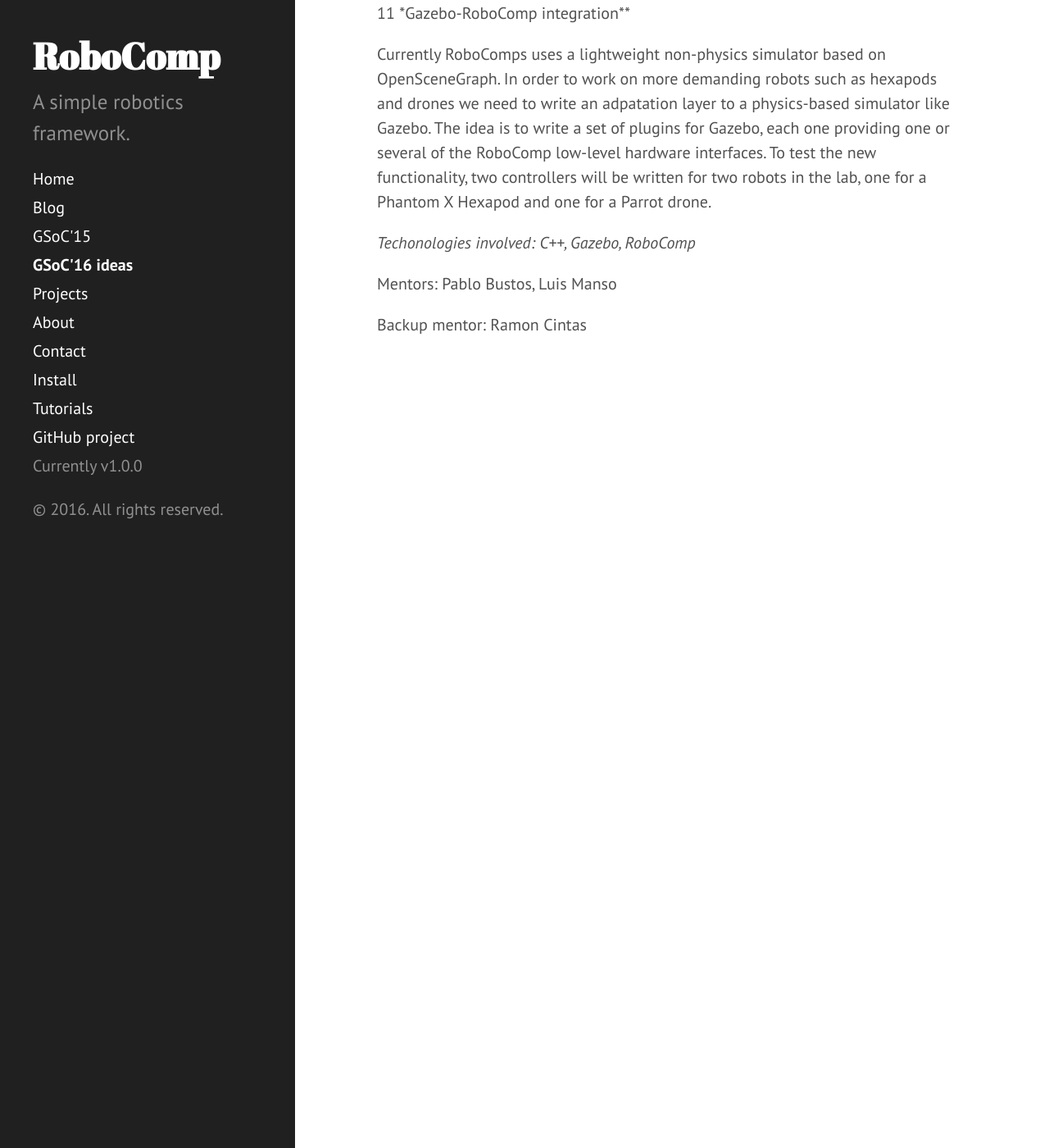
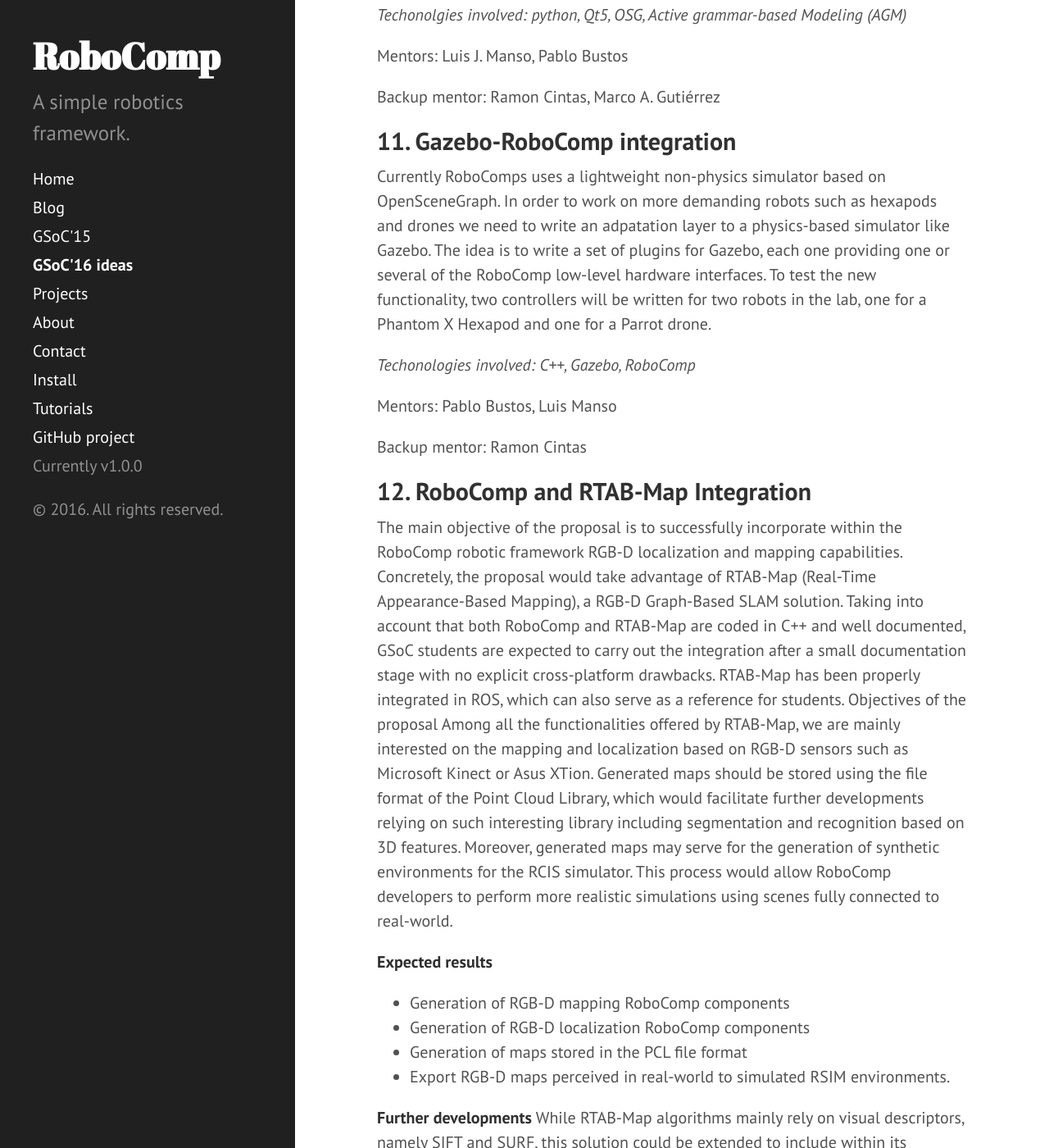
Before and after one commit to robocomp/website, a Jekyll site: the page built from GSoC_2016.md, in a window 1280 px wide and 1400 px high, scrolled down 6099 px. Shown: the whole window at 82% size. Built offline with Jekyll 4.4.1, drawn with Linux system fonts in a browser that asks for light colours; Markdown is read by kramdown in place of the engine named in the settings; some of the changed text lies outside the part shown.

Commit message:
Update GSoC_2016.md

```diff
--- a/GSoC_2016.md
+++ b/GSoC_2016.md
@@ -4,13 +4,13 @@
 permalink: /gsoc-2016-ideas/
 ---
 
-**RoboComp’s DSL based code generator**
+# RoboComp’s DSL based code generator
 
 RoboComp’s components are automatically generated using a tool named robocompdsl which takes as input a text file written in a domain-specific language (DSL) named (Component Description Specific Language). These files describe several characteristics of the components such as the network connections to other components, the programming language in which it is going to be written (currently C++ and Python languages are supported), the kind of user interface it will have (if any) and other options such as if the component will make use of third-party libraries. Given a CDSL file and a path, robocompdsl generates a source code tree ready to be compiled for the component described in the file. In this source code tree there are files which the user will not need to modify (these are called generic files) and files in which the user is supposed to type the code (specific files). Once a component has been generated, only generic files are overwritten upon re-generation, new specific files are created with an additional ‘.new’ extension. This tool allows users to create components very quickly, avoids frequent errors and contributes to keep high quality coding standards.
 
 Despite the undeniable benefits brought by robocompdsl, there are some important updates to make and new features to introduce. This is one of the goals of this GSoC’16 proposal. In particular, we propose these first three new features:
 
-1. **Qt5 and ROS support**
+## 1. Qt5 and ROS support
 
 Qt5 support. Currently only Qt4, both in C++ and Python, are supported. Supporting Qt5 would be interesting because the new version of the library is now quite mature, has new features and someday Qt4 will be outdated. Also, there is already support for Qt5 in Python through PyQt5. The work needed for this activity will deal with the necessary modifications in the DSL parsing and code generation.
 
@@ -22,7 +22,7 @@
 Backup mentor: Marco A. Gutiérrez
 
 
-2 **Javascript support**
+## 2. Javascript support
 
 NodeJS component code generation. An interesting diversion from current robotics technologies based on C++ and Python would be the use of Javascript as the language to code some highly concurrent components. Most components combine push-pull and RPC communication models to talk to other components in their graph of processes. Additionally, several more threads are normally used to handle the component’s internal workings. In this activity, the code generator will be extended to include Javascript running in a server as a new target language for components. The main restriction here is that ZeroC releases a version of the Ice middleware running on Node, since the web browser version is already out.
 
@@ -32,7 +32,7 @@
 
 Backup mentor: Marco A. Gutiérrez
 
-3 **Automatic code generation for State Machines**
+## 3. Automatic code generation for State Machines
 
 Currently, the code generator only generates code for the generic part of the component, including the communications middleware and the binary building machinery. In this activity we want to extend  robocompdsl to allow for the specification of a state machine, as the computing model driving the specific functionality of the component. The component definition language will now include instructions to define a set of states and transitions between them, so a functioning machine using Qt State Machine Framework is automatically instantiated when generated.
 
@@ -43,7 +43,7 @@
 
 **Now focusing on other interesting improvements within RoboComp's inner workings:**
 
-4 **Facilitating the deployment of RoboComp on different platforms**
+## 4. Facilitating the deployment of RoboComp on different platforms
 
 Deployment of a complex framework on different, heterogeneous platforms is always a difficult problem. Also, horizontally scaling the deployment of components when more computational resources are needed is also a complicated issue. The idea of this activity is to ease the deployment of the Robocomp framework within several different platforms and to provide tools to decouple the logical graph of processes from the underlying hardware. In order to achieve that the thing needed to be done are:
 
@@ -58,7 +58,7 @@
 
 Backup Mentors: Luis J. Manso
 
-5 **Automating the uploading of binary files for git-annex**
+## 5. Automating the uploading of binary files for git-annex
 
 The process of uploading binary files to git-annex is currently a tedious task and it ends up with developers trying to avoid the use of this tool and looking for alternatives to store binary files. A new alternative needs to be developed ether having a specific tool for that automates the addition of new bin files to git-annex or switching to a new tool that takes care of the binary files. First a tedious research in current alternatives and or proper solutions to the git-annex problem should be discussed. After the community selects one among the proposed solutions this must be implemented by the student and all previous binaries should be ported to the new solution.
 
@@ -70,7 +70,7 @@
 
 Backup mentor: Felipe Cid
 
-6 **Writing a name and port service for running components**
+## 6. Writing a name and port service for running components
 
 This activity deals with writing a new component in RoboComp that will provide a naming and port service. When starting, components will now contact this new service to advertise its name, available interfaces and request a valid port. Other components starting later will be able to query the service for component names and interfaces, and therefore being able to establish their proxy connections in real time, eliminating the need for complex and tedious configuration files.
 Extensive tests with large networks of components will be performed and more advances query capabilities for the service will be explored.
@@ -80,7 +80,7 @@
 Mentor: Luis J. Manso
 Backup mentor: Marco A. Gutiérrez
 
-7 **A new graphical tool for deploying components**
+## 7. A new graphical tool for deploying components
 
 Building on the existing ManagerComp tool in RoboComp, this activity will improve the current Python based design with more features. The new tool will facilitate the creation and modification of deployment files and will allow a much better access to the management interfaces of the componets. It will be based on Qt's Graphics View Framework. With this new tool we expect that larger component networks with more than 50 componentes, will be easy to deploy and monitor at run time.
 
@@ -92,7 +92,7 @@
 
 **And finally, some work on computer vision and 3D graphics**
 
-8 **Object detection for simulated environments**
+## 8. Object detection for simulated environments
 
 We have several algorithms that are trained with information from real environments. Making this algorithms work in our simulation environment is not the straightforward task it should be. We would like to have a tool that takes as input several 3D objects and generates the infrastructure needed to train these algorithms. As an example provided to users different algorithms must be trained so their effectivity can be tested with the robocomp simulation environment. Development of some Neural Networks Structures might be required to improve the algorithms results.
 
@@ -102,7 +102,7 @@
 
 Backup Mentors: Marco A. Gutiérrez
 
-9 **Computer vision components and integration with openDetection**
+## 9. Computer vision components and integration with openDetection
 
 Open Detection is a library developed by a student during GSoC 2015. The idea was to develop a library to ease the development of computer vision tasks such as object recognition. This library is now a stand alone project but in robocomp we would like to keep a link with it and have some examples integrated in our components structure. An automated integration of this library should be performed such as it becomes transparent for the robocomp user. Also several components should be developed making use of the main features of this library so the computer vision algorithms from Open Detection can be used through different components interfaces.
 
@@ -115,7 +115,7 @@
 Backup mentor: Marco A. Gutiérrez
 
 
-10 **3D visualization of internal structures in real time**
+## 10. 3D visualization of internal structures in real time
 
 Current Model graphs used in RoboComp mainly for cognitive world modeling are not clear to understand, especially when they are big, which they usually are. Making these graphs easier to read and their information easier to access is a key task that will ease the task of debugging and understanding these graphs and in consequence a robot’s mind. Specific research and tests with roboticists should be performed in order to find a way of displaying this information that helps anyone understand the whole graph. Once specific key assets are detected they should be implemented one by one  and properly tested with some roboticists to ensure they are widely accepted as a proper enhancement. Several of these features should be developed until the graph becomes easily readable and can be easily managed through the graphical interface provided in robocomp.
 
@@ -125,7 +125,7 @@
 
 Backup mentor: Ramon Cintas, Marco A. Gutiérrez
 
-11 *Gazebo-RoboComp integration**
+## 11. Gazebo-RoboComp integration
 
 Currently RoboComps uses a lightweight non-physics simulator based on OpenSceneGraph. In order to work on more demanding robots such as hexapods and drones we need to write an adpatation layer to a physics-based simulator like Gazebo. The idea is to write a set of plugins for Gazebo, each one providing one or several of the RoboComp low-level hardware interfaces. To test the new functionality, two controllers will be written for two robots in the lab, one for a Phantom X Hexapod  and one for a Parrot drone.
 
@@ -134,3 +134,35 @@
 Mentors: Pablo Bustos, Luis Manso
 
 Backup mentor: Ramon Cintas
+
+## 12. RoboComp and RTAB-Map Integration
+
+The main objective of the proposal is to successfully incorporate within the RoboComp robotic framework RGB-D localization and mapping capabilities. Concretely, the proposal would take advantage of RTAB-Map (Real-Time Appearance-Based Mapping), a RGB-D Graph-Based SLAM solution. Taking into account that both RoboComp and RTAB-Map are coded in C++ and well documented, GSoC students are expected to carry out the integration after a small documentation stage with no explicit cross-platform drawbacks. RTAB-Map has been properly integrated in ROS, which can also serve as a reference for students.
+Objectives of the proposal
+Among all the functionalities offered by RTAB-Map, we are mainly interested on the mapping and localization based on RGB-D sensors such as Microsoft Kinect or Asus XTion. Generated maps should be stored using the file format of the Point Cloud Library, which would facilitate further developments relying on such interesting library including segmentation and recognition based on 3D features. Moreover, generated maps may serve for the generation of synthetic environments for the RCIS simulator. This process would allow RoboComp developers to perform more realistic simulations using scenes fully connected to real-world.
+
+**Expected results**
+- Generation of RGB-D mapping RoboComp components
+- Generation of RGB-D localization RoboComp components
+- Generation of maps stored in the PCL file format
+- Export RGB-D maps perceived in real-world to simulated RSIM environments.
+
+**Further developments**
+While RTAB-Map algorithms mainly rely on visual descriptors, namely SIFT and SURF, this solution could be extended to include within its pipeline several 3D features already implemented in the PCL, such as SHOT or FPFH. This novelty would allow the SLAM algorithms to properly work under challenging situations with poor or even lack of illumination.
+Students desired skills
+- C++ programming
+- Localization and mapping
+- 3D graphics toolkits
+- 3D processing libraries
+- RPC frameworks
+
+**Useful links**
+RoboComp: https://github.com/robocomp/robocomp
+RTAB-MAP:http://introlab.github.io/rtabmap/
+Point Cloud Library (PCL): http://pointclouds.org/
+ICE:https://zeroc.com/products/ice
+Open Scene Graph: http://www.openscenegraph.org/
+
+Mentors: Jesús Martínez, Cristina Romero
+
+Backup mentor: Ismael García-Varea
```
